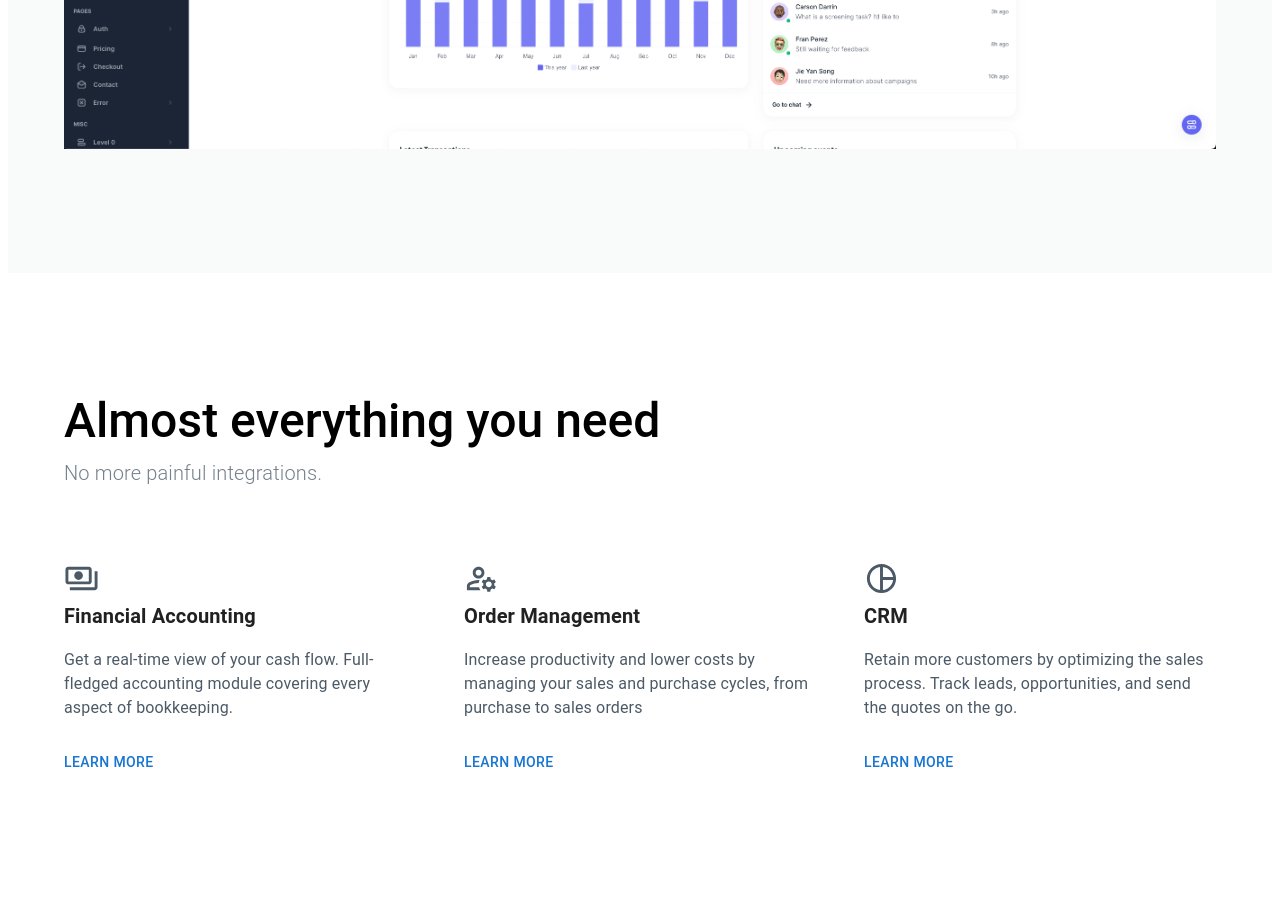
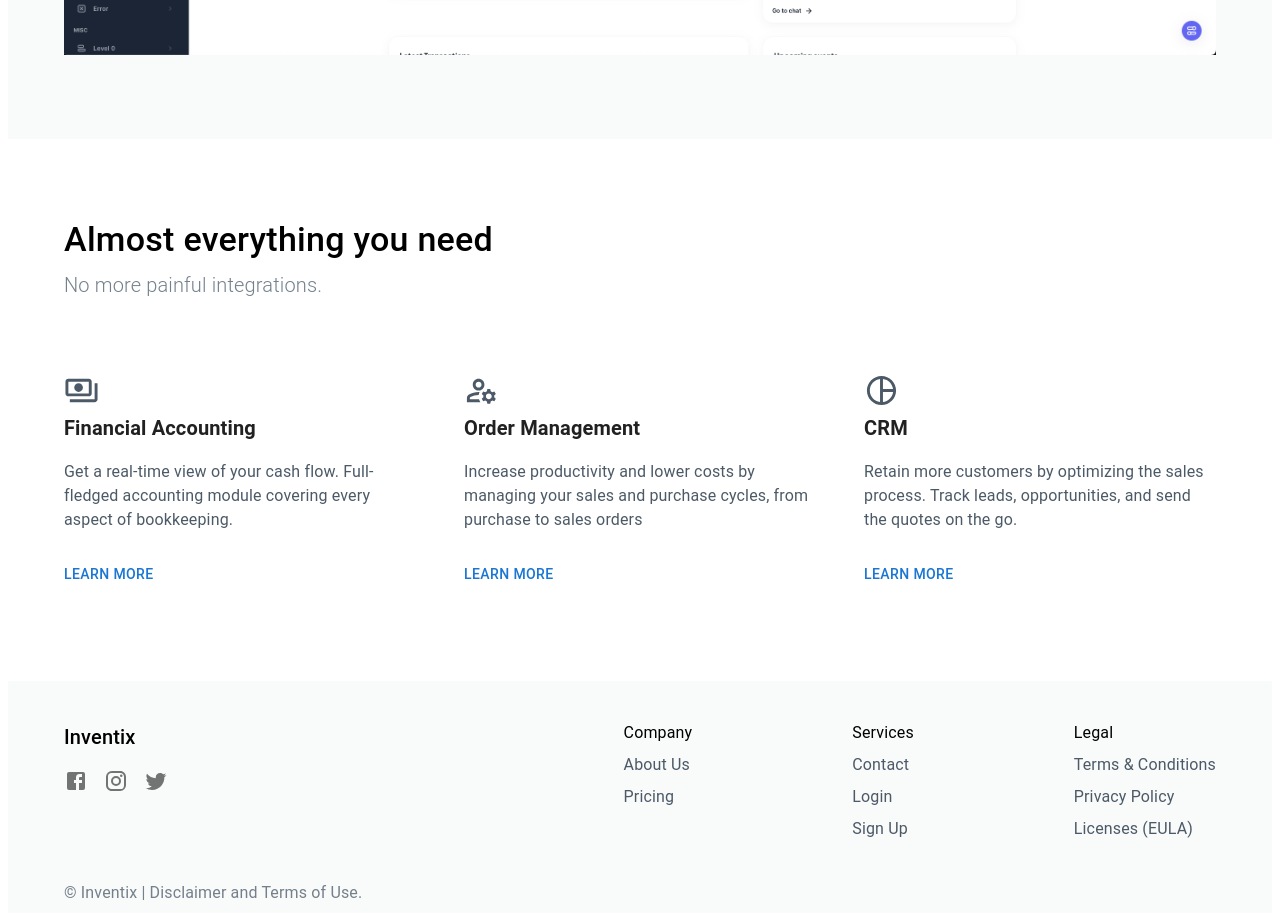
Before and after one commit to craftzmask/inventix, a React (Vite) app: page / in a window 1280 px wide. Shown: the part 1300-2221 px from the top of the page. Built offline with nearby package versions, Linux system fonts and the light colour scheme.

Commit message:
add Footer component and add HomePage

```diff
--- a/src/App.jsx
+++ b/src/App.jsx
@@ -1,13 +1,6 @@
-import { Container } from "@mui/material"
-
-import NavBar from "./components/NavBar"
-import Main from "./components/Main"
-
 const App = () => {
   return (
     <>
-      <NavBar />
-      <Main />
     </>
   )
 }
--- /dev/null
+++ b/src/components/Footer.jsx
@@ -0,0 +1,115 @@
+import { Box, Container, IconButton, Link, Typography } from "@mui/material"
+import { Link as RouterLink } from 'react-router-dom'
+import FacebookIcon from '@mui/icons-material/Facebook'
+import InstagramIcon from '@mui/icons-material/Instagram'
+import TwitterIcon from '@mui/icons-material/Twitter'
+
+const Footer = () => {
+  return (
+    <Box sx={{ pt: 5, pb: 1, bgcolor: '#f9fafa' }}>
+      <Container sx={{ display: 'flex', justifyContent: 'space-between' }}>
+        <Box>
+          <Typography variant="h6">Inventix</Typography>
+          <Box sx={{ mt: 2, display: 'flex', columnGap: 2 }}>
+            <IconButton sx={{ p: 0 }}>
+              <FacebookIcon />
+            </IconButton>
+            <IconButton sx={{ p: 0 }}>
+              <InstagramIcon />
+            </IconButton>
+            <IconButton sx={{ p: 0 }}>
+              <TwitterIcon />
+            </IconButton>
+          </Box>
+        </Box>
+
+        <Box sx={{ display: 'flex', columnGap: 20 }}>
+          <Box sx={{ display: 'flex', flexDirection: 'column', rowGap: 1 }}>
+              <Typography>Company</Typography>
+              <Link component={RouterLink} to="/contact" sx={{
+                  color: '#4c5a67',
+                  textDecoration: 'none',
+                  ":hover": { textDecoration: 'underline' }
+                }}
+              >
+                <Typography>About Us</Typography>
+              </Link>
+
+              <Link sx={{
+                  color: '#4c5a67',
+                  textDecoration: 'none',
+                  ":hover": { textDecoration: 'underline' }
+                }}
+              >
+                <Typography>Pricing</Typography>
+              </Link>
+            </Box>
+
+
+          <Box sx={{ display: 'flex', flexDirection: 'column', rowGap: 1 }}>
+            <Typography>Services</Typography>
+            <Link component={RouterLink} to="/contact" sx={{
+                color: '#4c5a67',
+                textDecoration: 'none',
+                ":hover": { textDecoration: 'underline' }
+              }}
+            >
+              <Typography>Contact</Typography>
+            </Link>
+            <Link component={RouterLink} to="/login" sx={{
+                color: '#4c5a67',
+                textDecoration: 'none',
+                ":hover": { textDecoration: 'underline' }
+              }}
+            >
+              <Typography>Login</Typography>
+            </Link>
+            <Link component={RouterLink} to="/signup" sx={{
+                color: '#4c5a67',
+                textDecoration: 'none',
+                ":hover": { textDecoration: 'underline' }
+              }}
+            >
+              <Typography>Sign Up</Typography>
+            </Link>
+          </Box>
+
+          <Box sx={{ display: 'flex', flexDirection: 'column', rowGap: 1 }}>
+            <Typography>Legal</Typography>
+            <Link sx={{
+                color: '#4c5a67',
+                textDecoration: 'none',
+                ":hover": { textDecoration: 'underline' }
+              }}
+            >
+              <Typography>Terms & Conditions</Typography>
+            </Link>
+            <Link sx={{
+                color: '#4c5a67',
+                textDecoration: 'none',
+                ":hover": { textDecoration: 'underline' }
+              }}
+            >
+              <Typography>Privacy Policy</Typography>
+            </Link>
+            <Link sx={{
+                color: '#4c5a67',
+                textDecoration: 'none',
+                ":hover": { textDecoration: 'underline' }
+              }}
+            >
+              <Typography>Licenses (EULA)</Typography>
+            </Link>
+          </Box>
+        </Box>
+
+      </Container>
+
+      <Container sx={{ mt: 5, color: "#74808B", fontWeight: 'light' }}>
+        <Typography>© Inventix | Disclaimer and Terms of Use.</Typography>
+      </Container>
+    </Box>
+  )
+}
+
+export default Footer
--- a/src/components/Main.jsx
+++ b/src/components/Main.jsx
@@ -1,4 +1,5 @@
 import { Box, Button, Card, CardActions, CardContent, Container, Grid, Typography } from "@mui/material"
+import { Link as RouterLink } from 'react-router-dom'
 import PaymentsOutlinedIcon from '@mui/icons-material/PaymentsOutlined'
 import ManageAccountsOutlinedIcon from '@mui/icons-material/ManageAccountsOutlined'
 import PieChartOutlineOutlinedIcon from '@mui/icons-material/PieChartOutlineOutlined'
@@ -29,7 +30,8 @@ const Main = () => {
           display: 'flex',
           alignItems: 'center',
           width: '100%',
-          py: 15
+          pt: 10,
+          pb: 15
         }}
       >
         <Box>
@@ -40,7 +42,7 @@ const Main = () => {
             Inventix is the only platform you will ever need to help run your business
           </Typography>
           <Box sx={{ mt: 2 }}>
-            <Button variant="contained" sx={{ mr: 2, py: 1, px: 4 }}>Start Now</Button>
+            <Button component={RouterLink} to="/login" variant="contained" sx={{ mr: 2, py: 1, px: 4 }}>Start Now</Button>
             <Button variant="outlined" sx={{ py: 1, px: 4 }}>Contact Us</Button>
           </Box>
         </Box>
@@ -52,9 +54,9 @@ const Main = () => {
         </Box>
       </Container>
 
-      <Box sx={{ py: 15, bgcolor: '#f9fafa' }}>
+      <Box sx={{ py: 10, bgcolor: '#f9fafa' }}>
         <Container>
-          <Typography variant="h3" sx={{ fontWeight: 500 }}>Complete, versatile and powerful</Typography>
+          <Typography variant="h4" sx={{ fontWeight: 500 }}>Complete, versatile and powerful</Typography>
           <Typography sx={{ mt: 1, color: "#74808B", fontWeight: 'light' }} variant="h6">
             Designed for both, simplicity and power
           </Typography>
@@ -68,8 +70,8 @@ const Main = () => {
         </Container>
       </Box>
 
-      <Container sx={{ py: 15, width: '100%' }}>
-        <Typography variant="h3" sx={{ fontWeight: 500 }}>
+      <Container sx={{ py: 10, width: '100%' }}>
+        <Typography variant="h4" sx={{ fontWeight: 500 }}>
           Almost everything you need
         </Typography>
         <Typography sx={{ mt: 1, color: "#74808B", fontWeight: 'light' }} variant="h6">
--- a/src/components/NavBar.jsx
+++ b/src/components/NavBar.jsx
@@ -47,7 +47,7 @@ const NavBar = () => {
                 ":hover": { textDecoration: 'underline' }
               }}
             >
-              Support
+              Contact
             </Link>
             <Link
               component={RouterLink}
--- a/src/main.jsx
+++ b/src/main.jsx
@@ -1,5 +1,5 @@
 import ReactDOM from 'react-dom/client'
-import App from './App'
+
 import {
   createBrowserRouter,
   RouterProvider
@@ -8,11 +8,12 @@ import {
 import SignInForm from './pages/SignInForm'
 import SignUpForm from './pages/SignUpForm'
 import ErrorPage from './pages/ErrorPage'
+import HomePage from './pages/HomePage'
 
 const router = createBrowserRouter([
   {
     path: '/',
-    element: <App />,
+    element: <HomePage />,
     errorElement: <ErrorPage />
   },
   {
--- /dev/null
+++ b/src/pages/HomePage.jsx
@@ -0,0 +1,15 @@
+import NavBar from "../components/NavBar"
+import Main from "../components/Main"
+import Footer from '../components/Footer'
+
+const HomePage = () => {
+  return (
+    <>
+      <NavBar />
+      <Main />
+      <Footer />
+    </>
+  )
+}
+
+export default HomePage
```
